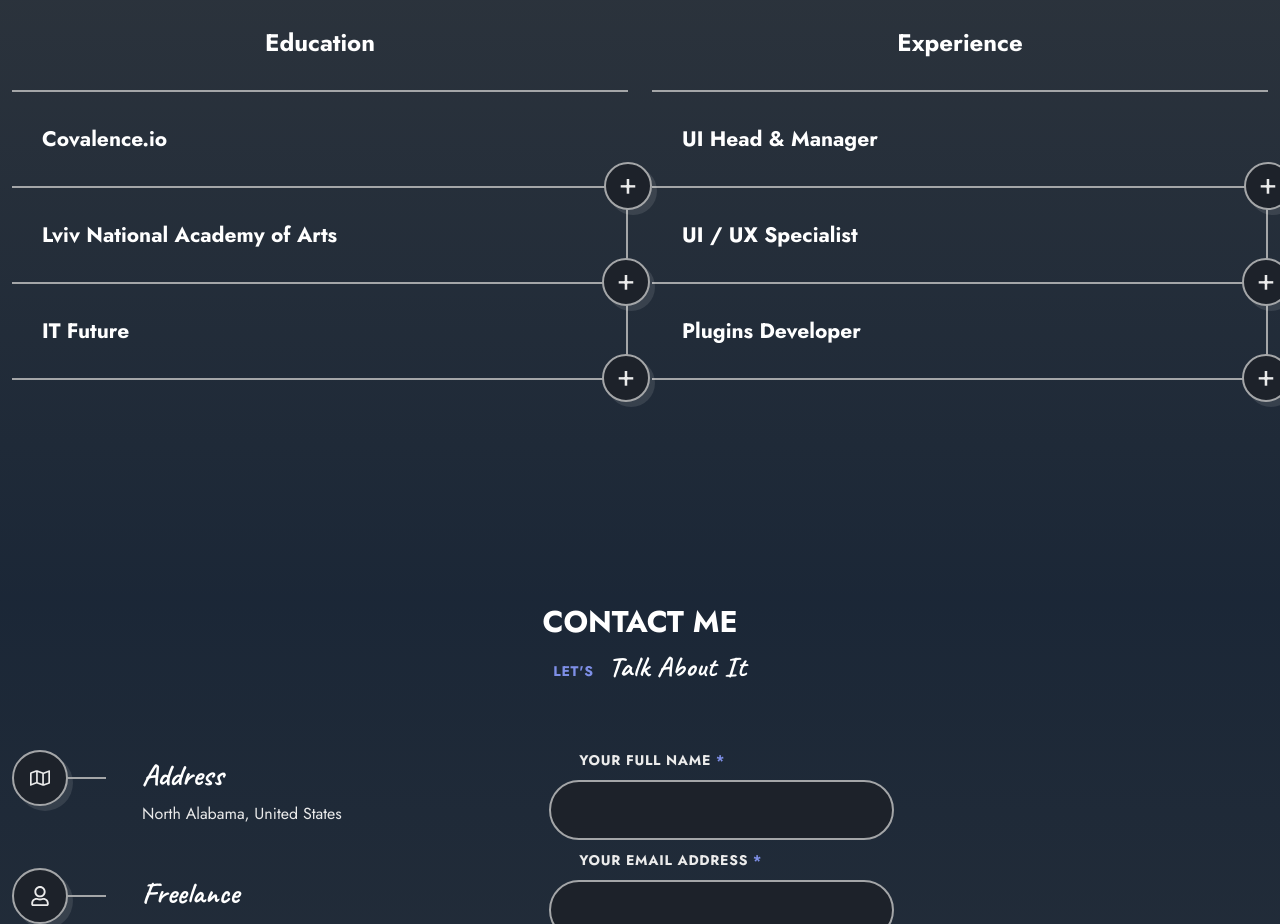
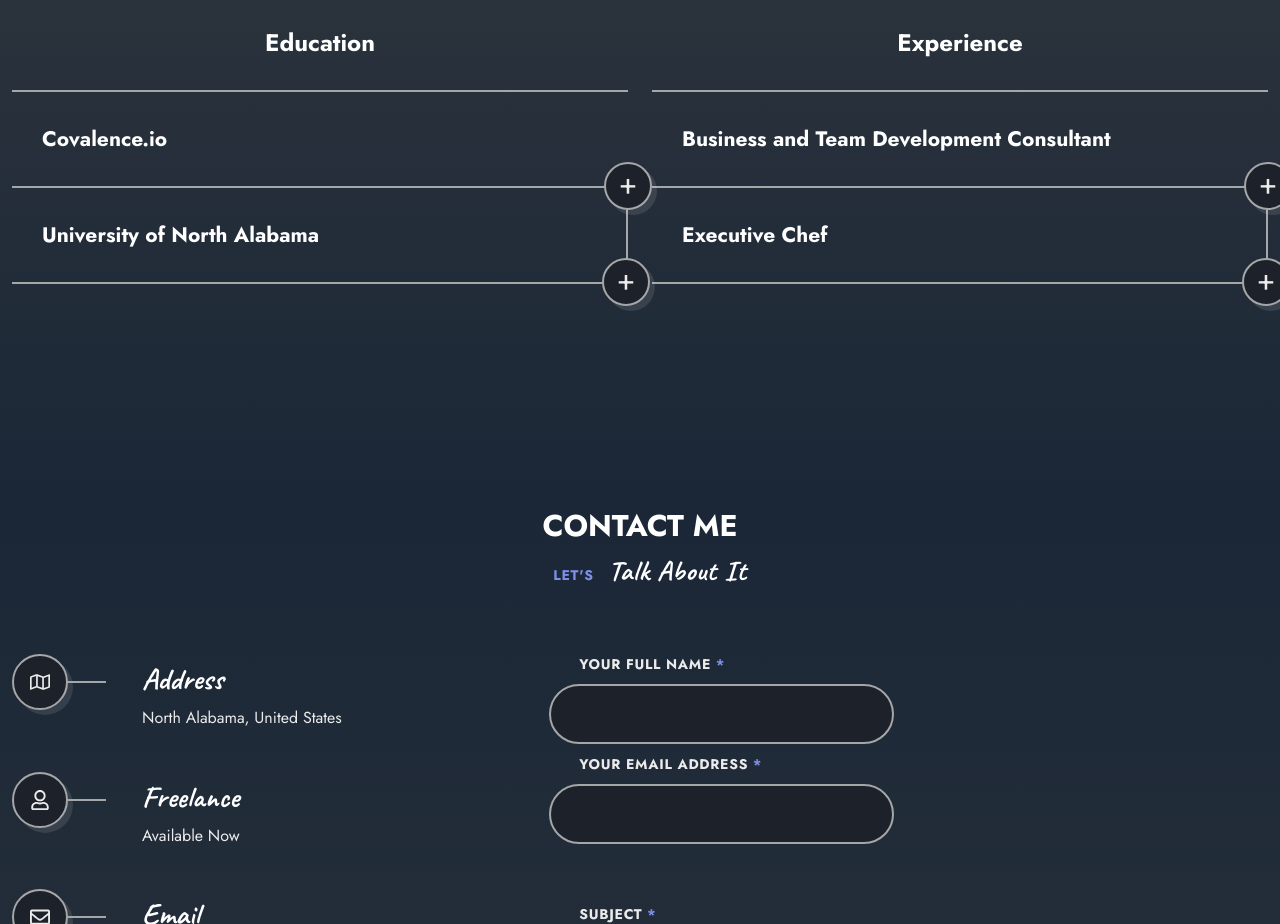
Before and after one commit to Jaymoo87/ViteReactPortfolio, a React (Vite) app: page /#home in a window 1280 px wide. Shown: the part 2980-3904 px from the top of the page. Built offline with nearby package versions, Linux system fonts and the light colour scheme.

Commit message:
fixed a few responive format issues and added education and experience

```diff
--- a/src/Data.jsx
+++ b/src/Data.jsx
@@ -199,57 +199,47 @@ export const cv = [
     subtitle: "Full-Stack Web Development Bootcamp",
     date: "2022 - 2023",
     description:
-      "Lorem ipsum dolor sit amet, consectetur adipiscing elit, sed do eiusmod tempor incididunt ut labore et dolore magna aliqua.",
+      " A comprehensive Full Stack Development course with a strong focus on SQL databases, the Express.js framework, the React library, and Node.js. Through this course, I gained a deep understanding of these technologies, as well as their practical applications in developing robust and scalable web applications. ",
     category: "education",
   },
 
   {
     id: 2,
-    title: "Lviv National Academy of Arts",
-    subtitle: "Faculty of Design",
-    date: "2012 - 2014",
+    title: "University of North Alabama",
+    subtitle: "Computer Science and GIS",
+    date: "2005 - 2008",
     description:
-      "Lorem ipsum dolor sit amet, consectetur adipiscing elit, sed do eiusmod tempor incididunt ut labore et dolore magna aliqua.",
+      "My studies provided me with a broad range of technical skills, as well as a deep understanding of how technology can be applied to solve complex problems in a variety of industries. I developed strong analytical and problem-solving skills, which I applied to a variety of projects and assignments, including the design and development of web and mobile applications",
     category: "education",
   },
 
-  {
-    id: 3,
-    title: "IT Future",
-    subtitle: "High School",
-    date: "2010 - 2012",
-    description:
-      "Lorem ipsum dolor sit amet, consectetur adipiscing elit, sed do eiusmod tempor incididunt ut labore et dolore magna aliqua.",
-    category: "education",
-  },
+  // {
+  //   id: 3,
+  //   title: "IT Future",
+  //   subtitle: "High School",
+  //   date: "2010 - 2012",
+  //   description:
+  //     "Lorem ipsum dolor sit amet, consectetur adipiscing elit, sed do eiusmod tempor incididunt ut labore et dolore magna aliqua.",
+  //   category: "education",
+  // },
 
   {
     id: 4,
-    title: "UI Head & Manager",
-    subtitle: "Soft Tech Inc.",
-    date: "2020 - PRESENT",
+    title: "Business and Team Development Consultant",
+    subtitle: "Rick's Farmer's Market",
+    date: "2020 - 2022",
     description:
-      "Lorem ipsum dolor sit amet, consectetur adipiscing elit, sed do eiusmod tempor incididunt ut labore et dolore magna aliqua.",
+      "As a key member of the management team, I spearheaded the development of a new branch of our small business. In this role, I conducted extensive research to identify areas for improvement and developed and implemented new processes to optimize our services and increase customer satisfaction. To support these efforts, I designed and created complex databases to track inventory levels, deliveries, and perishables, providing critical insights to inform decision-making and enhance operational efficiency. As a mentor to both new and established employees, I provided guidance and support to help team members develop their skills and achieve their goals, contributing to a positive and productive work environment.",
     category: "experience",
   },
 
   {
     id: 5,
-    title: "UI / UX Specialist",
-    subtitle: "Kana Design Studio",
+    title: "Executive Chef",
+    subtitle: "Red Clay Table",
     date: "2018 - 2020",
     description:
-      "Lorem ipsum dolor sit amet, consectetur adipiscing elit, sed do eiusmod tempor incididunt ut labore et dolore magna aliqua.",
-    category: "experience",
-  },
-
-  {
-    id: 6,
-    title: "Plugins Developer",
-    subtitle: "Fiverr.com",
-    date: "2016 - 2018",
-    description:
-      "Lorem ipsum dolor sit amet, consectetur adipiscing elit, sed do eiusmod tempor incididunt ut labore et dolore magna aliqua.",
+      "As a seasoned manager with a proven track record of success, I built and led a highly effective team that excelled in a fast-paced, high-intensity environment. Through strategic hiring and effective training, I developed a team of motivated and skilled professionals who consistently delivered exceptional results.To support our team's success, I developed and implemented best practices and procedures that optimized our operations and enhanced the customer experience. These efforts resulted in improved customer satisfaction, increased repeat business, and a positive reputation in the community.Overall, my experience building and leading high-performing teams, combined with my expertise in process improvement and customer service, make me a valuable asset to any organization seeking to drive growth and achieve operational excellence.",
     category: "experience",
   },
 ];
--- a/src/index.css
+++ b/src/index.css
@@ -109,8 +109,8 @@
     row-gap: 60px;
   }
 
-  .hero__link {
-    left: 50%;
+  .hero__link::before {
+    left: 45%;
     top: -72%;
     transform: translateX(-50%);
     width: 2px;
@@ -134,8 +134,9 @@
   }
 
   .resume__icon {
-    width: 50px;
-    height: 50px;
+    width: 40px;
+    height: 40px;
+    right: -20px;
   }
 
   .contact__form-group {
```
